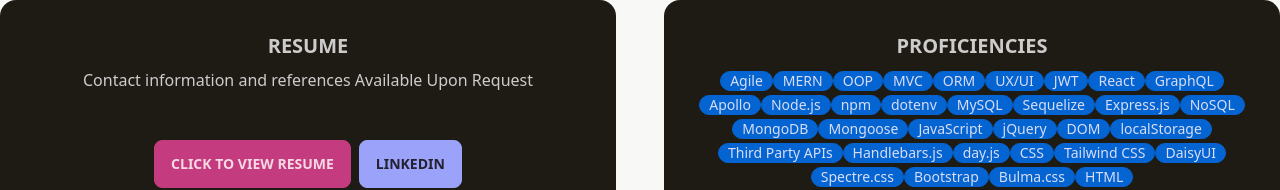
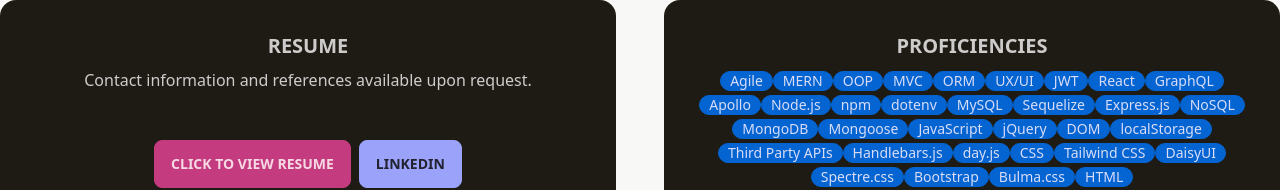
Before and after one commit to victoriamcn/Victoria, a React (Vite) app: page / in a window 1280 px wide. Shown: the top 190 px of the page. Built offline with nearby package versions, Linux system fonts and the light colour scheme.

Commit message:
fixed typo

```diff
--- a/src/components/pages/Resume.jsx
+++ b/src/components/pages/Resume.jsx
@@ -9,7 +9,7 @@
             <div className="grid flex-grow card w-96 bg-neutral text-neutral-content">
                 <div className="card-body items-center text-center">
                     <h2 className="card-title">RESUME</h2>
-                    <p>Contact information and references Available Upon Request</p>
+                    <p>Contact information and references available upon request.</p>
                     <div className="card-actions justify-end">
                     <a href={ResumePDF} target="_blank" rel="noreferrer">
                         <button className="btn btn-primary">Click to View Resume</button>
```
